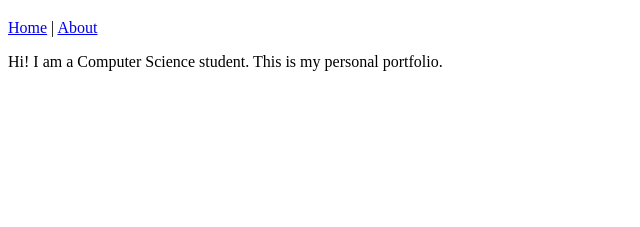
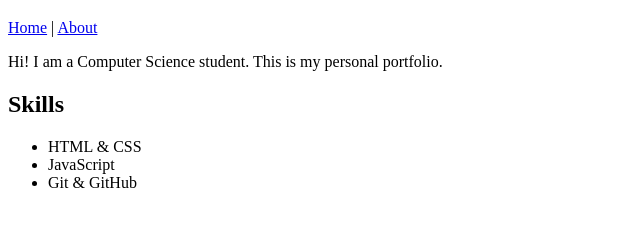
Before and after one commit to prince-shakyaa/git-version-control-assignment, a plain HTML site: page index.html in a window 1280 px wide. Shown: the part 61-288 px from the top of the page, without its empty margins (0-640 px from the left). Drawn offline with Linux system fonts and the light colour scheme.

Commit message:
Add skills section to index.html

```diff
--- a/index.html
+++ b/index.html
@@ -11,6 +11,12 @@
   </header>
   <main>
     <p>Hi! I am a Computer Science student. This is my personal portfolio.</p>
+    <h2>Skills</h2>
+    <ul>
+      <li>HTML &amp; CSS</li>
+      <li>JavaScript</li>
+      <li>Git &amp; GitHub</li>
+    </ul>
   </main>
 </body>
 </html>
```
